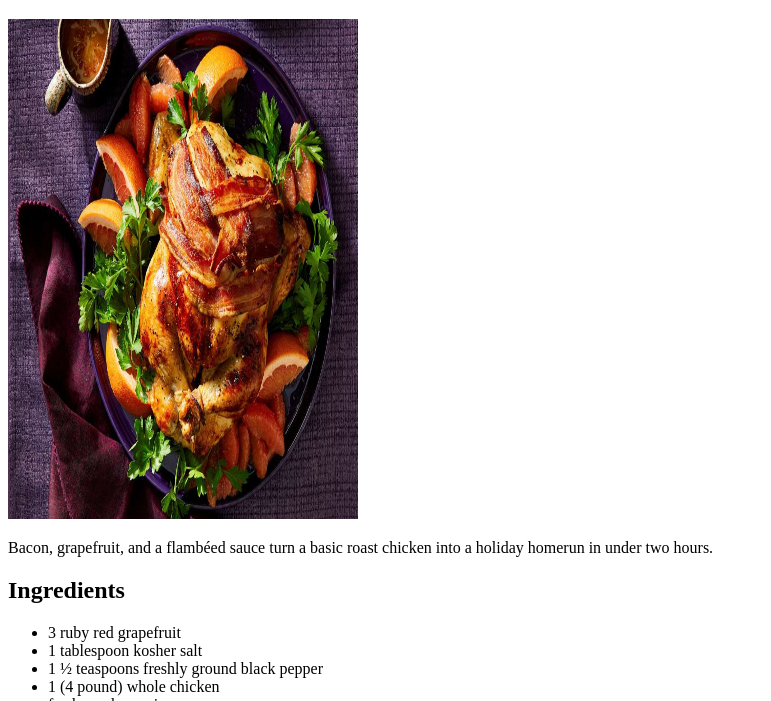
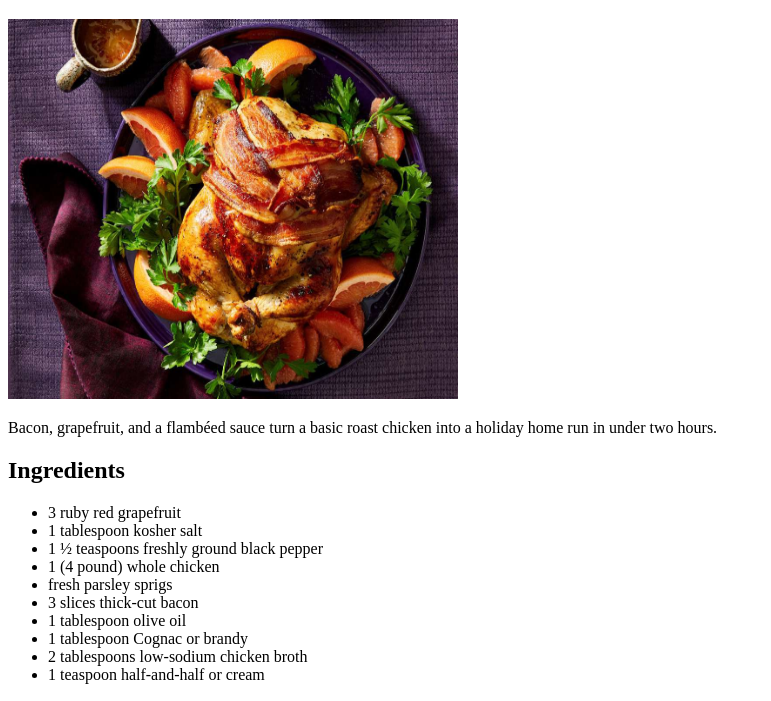
Before and after one commit to shumaim11/odin-recipes, a plain HTML site: page Recipes/Roast Chicken with Grapefruit.html in a window 1280 px wide. Shown: the part 61-762 px from the top of the page, without its empty margins (0-771 px from the left). Drawn offline with Linux system fonts and the light colour scheme.

Commit message:
Set the image size

```diff
--- a/Recipes/Roast Chicken with Grapefruit.html
+++ b/Recipes/Roast Chicken with Grapefruit.html
@@ -7,8 +7,8 @@
 <body>
 <h1>Roast Chicken with Grapefruit</h1>
 <img src="assets/images/Roast-Chicken-with-Grapefruit-4x3-1-f969245d84214699ba208c4fb215a54c.jpg"
-     alt="Roast Chicken with Grapefruit" height="500" width="350"/>
-<p>Bacon, grapefruit, and a flambéed sauce turn a basic roast chicken into a holiday homerun in under two hours.</p>
+     alt="Roast Chicken with Grapefruit" height="380" width="450"/>
+<p>Bacon, grapefruit, and a flambéed sauce turn a basic roast chicken into a holiday home run in under two hours.</p>
 <h2>Ingredients</h2>
 <ul>
     <li>3 ruby red grapefruit</li>
```
